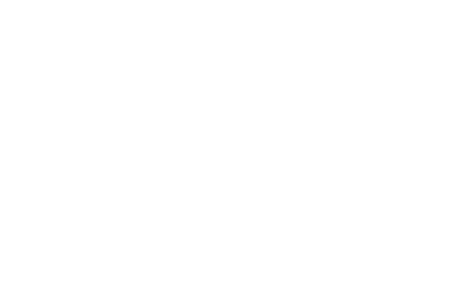
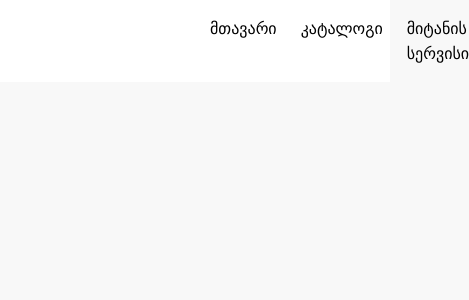
Before and after one commit to onServiceGe/FurnitureECommerce, a Next.js app: page / in a window 390 px wide. Shown: the top 300 px of the page, 469 px wide, since content can reach past the window. Built offline with nearby package versions, Linux system fonts and the light colour scheme; a web font is replaced by a local one.

Commit message:
feature: added navbar button and navlinks

```diff
--- a/app/layout.tsx
+++ b/app/layout.tsx
@@ -1,6 +1,7 @@
 import type { Metadata } from "next";
 import "@/styles/globals.css";
 import localFont from "next/font/local";
+import Navbar from "@/components/navbar/Navbar";
 
 const mainRegular = localFont({
   variable: "--font-mainRegular",
@@ -37,6 +38,7 @@
       <body
         className={`${mainRegular.variable} ${mainMedium.variable} ${mainSemiBold.variable} ${mainBold.variable}`}
       >
+        <Navbar />
         {children}
       </body>
     </html>
--- /dev/null
+++ b/components/navbar/NavLinks.tsx
@@ -0,0 +1,34 @@
+import Link from "next/link";
+import React from "react";
+
+const NavLinks: React.FC = () => {
+  const links = [
+    {
+      name: "მთავარი",
+      href: "/",
+    },
+    {
+      name: "კატალოგი",
+      href: "/",
+    },
+    {
+      name: "მიტანის სერვისი",
+      href: "/",
+    },
+  ];
+  return (
+    <div>
+      <ul className="flex gap-6">
+        {links.map((link) => (
+          <li key={link.href}>
+            <Link href={link.href} className="font-mainBold text-black">
+              {link.name}
+            </Link>
+          </li>
+        ))}
+      </ul>
+    </div>
+  );
+};
+
+export default NavLinks;
--- /dev/null
+++ b/components/navbar/Navbar.tsx
@@ -0,0 +1,21 @@
+import React from "react";
+import Button from "../ui/Button";
+import NavLinks from "./NavLinks";
+const Navbar: React.FC = () => {
+  return (
+    <nav className="bg-white">
+      <div className="container py-4 rounded-md flex justify-between items-center">
+        <Button
+          bg="var(--color-main)"
+          color="var(--color-white)"
+          font="var(--font-mainBold)"
+        >
+          ონ დიზაინი
+        </Button>
+        <NavLinks />
+      </div>
+    </nav>
+  );
+};
+
+export default Navbar;
--- /dev/null
+++ b/components/ui/Button.tsx
@@ -0,0 +1,21 @@
+import { IButton } from "@/lib/types/button";
+import React from "react";
+
+const Button: React.FC<IButton> = ({ bg, color, font, children }: IButton) => {
+  return (
+    <button
+      style={
+        {
+          "--buttonBg": bg,
+          "--buttonColor": color,
+          fontFamily: font,
+        } as React.CSSProperties
+      }
+      className={`cursor-pointer px-5 py-2 rounded-md min-w-[200px] w-auto bg-[var(--buttonBg)] text-[var(--buttonColor)]`}
+    >
+      {children}
+    </button>
+  );
+};
+
+export default Button;
--- /dev/null
+++ b/lib/types/button.ts
@@ -0,0 +1,6 @@
+export interface IButton {
+  children: React.ReactNode;
+  bg?: string;
+  color?: string;
+  font?: string;
+}
--- a/styles/globals.css
+++ b/styles/globals.css
@@ -1,7 +1,52 @@
 @import "tailwindcss";
 @theme {
+  --color-main: #e7494c;
+  --color-white: #fff;
+  --color-black: #000;
+
   --font-mainRegular: "mainRegular";
   --font-mainMedium: "mainMedium";
   --font-mainSemiBold: "mainSemiBold";
   --font-mainBold: "mainBold";
 }
+.container {
+  padding-right: 15px;
+  padding-left: 15px;
+  margin-right: auto;
+  margin-left: auto;
+}
+body {
+  background-color: #f8f8f8;
+}
+@media (min-width: 768px) {
+  .container {
+    width: 750px;
+  }
+}
+@media (min-width: 992px) {
+  .container {
+    width: 970px;
+  }
+}
+@media (min-width: 1200px) {
+  .container {
+    width: 1170px;
+  }
+}
+@media (min-width: 1400px) {
+  .container {
+    width: 1370px;
+  }
+}
+@media (min-width: 1600px) {
+  .container {
+    width: 1570px;
+  }
+}
+
+@media (max-width: 600px) {
+  .container {
+    padding-right: 10px;
+    padding-left: 10px;
+  }
+}
```
Also changed, not shown: lib/icons/heart.svg (added), lib/icons/shopping-cart.png (added).
